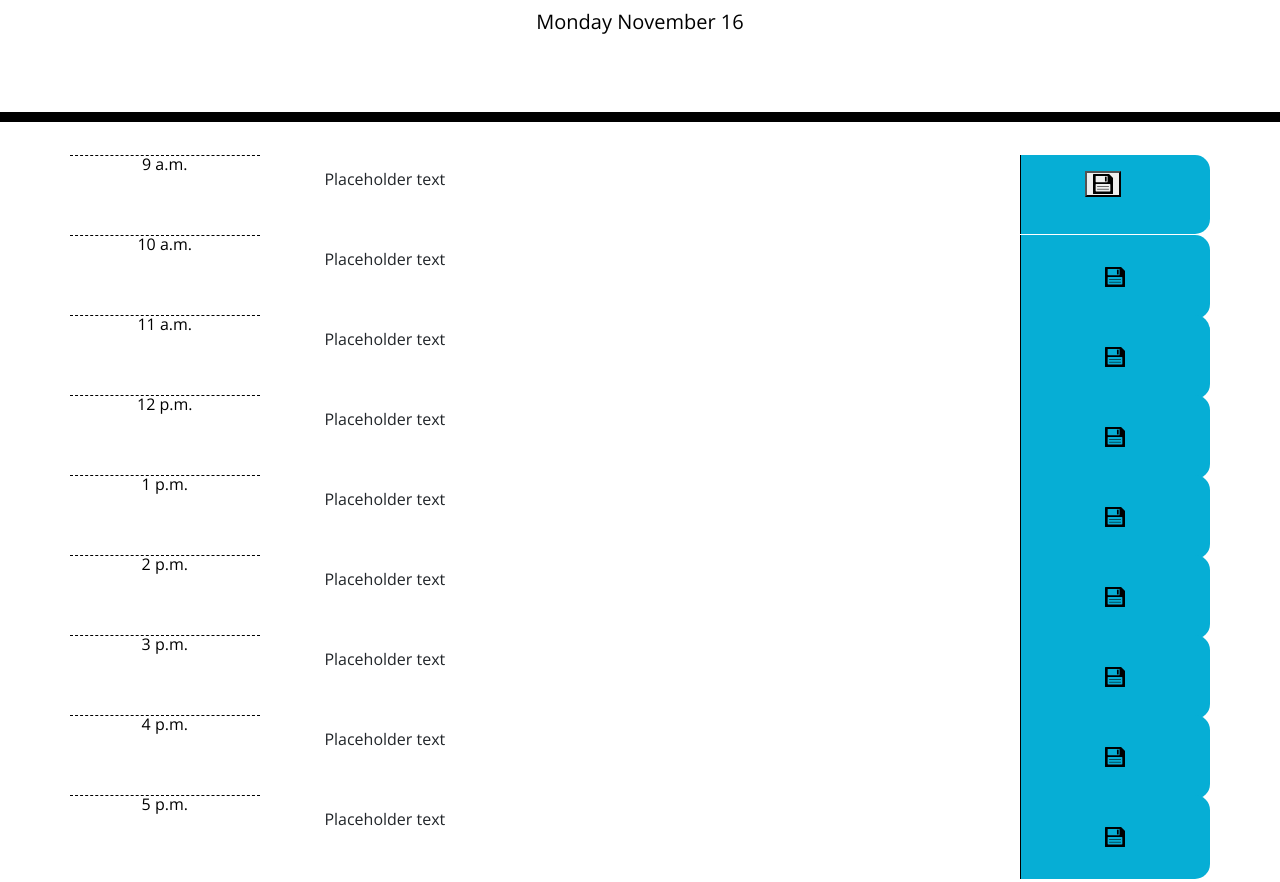
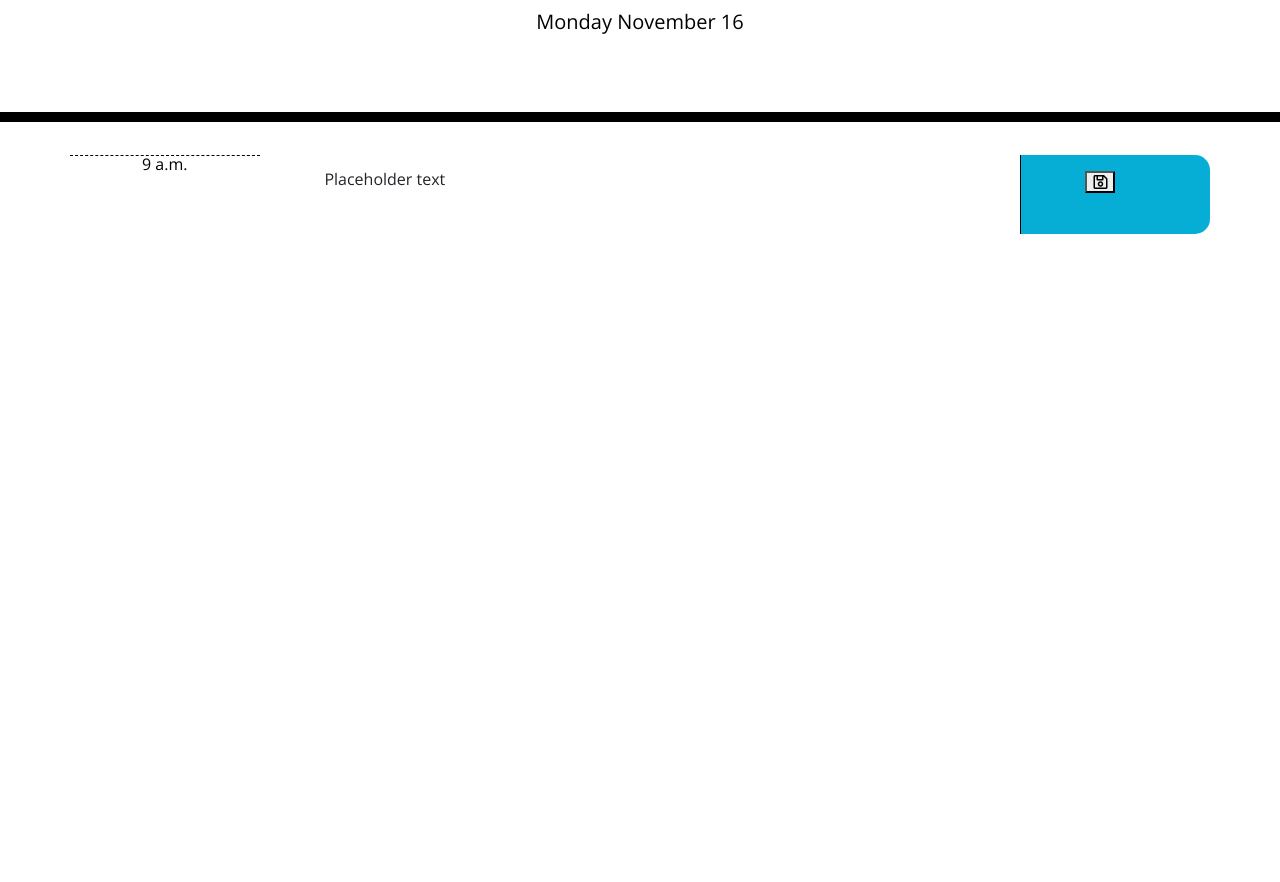
Before and after one commit to jyc5331/calendar, a plain HTML site: page index.html in a window 1280 px wide. Shown: the part 182-1064 px from the top of the page. After the commit the page ends 800 px from the top, so only its background shows below. Drawn offline with nearby package versions, Linux system fonts and the light colour scheme.

Commit message:
changed icon to fontawesome and adjusted class

```diff
--- a/Develop/script.js
+++ b/Develop/script.js
@@ -16,7 +16,15 @@ document.getElementById("currentDay").innerHTML = formatAMPM();
       console.log(time);
       console.log(row);
 
+//button adjustments
+document.querySelector(".saveBtn");
+buttonEl.addEventListener("click", function() {
+    alert("button clicked");
+  });
+
       //local storage code
+
+      //  when the user clicks the save icon tasks are saved to local storage
 
 
      // moment().hour(Number); was suggested by Chris to get time background shift up and running
--- a/index.html
+++ b/index.html
@@ -38,95 +38,7 @@
             Placeholder text
           </div>
           <div class="col saveBtn">
-            <button onclick="myFunction()"><img class="saveBtnImg" src="develop/save-icon.svg" height="20px" width="20px"></button>
-          </div>
-        </div>
-        <div class="row">
-          <div class="col hour">
-            10 a.m.
-          </div>
-          <div class="col-8">
-            Placeholder text
-          </div>
-          <div class="col saveBtn">
-            <img class="saveBtnImg" src="develop/save-icon.svg" height="20px" width="20px">
-          </div>
-        </div>
-        <div class="row">
-          <div class="col hour">
-            11 a.m.
-          </div>
-          <div class="col-8">
-            Placeholder text
-          </div>
-          <div class="col saveBtn">
-            <img class="saveBtnImg" src="develop/save-icon.svg" height="20px" width="20px">
-          </div>
-        </div>
-        <div class="row">
-          <div class="col hour">
-            12 p.m.
-          </div>
-          <div class="col-8">
-            Placeholder text
-          </div>
-          <div class="col saveBtn">
-            <img class="saveBtnImg" src="develop/save-icon.svg" height="20px" width="20px">
-          </div>
-        </div>
-        <div class="row">
-          <div class="col hour">
-            1 p.m.
-          </div>
-          <div class="col-8">
-            Placeholder text
-          </div>
-          <div class="col saveBtn">
-            <img class="saveBtnImg" src="develop/save-icon.svg" height="20px" width="20px">
-          </div>
-        </div>
-        <div class="row">
-          <div class="col hour">
-            2 p.m.
-          </div>
-          <div class="col-8">
-            Placeholder text
-          </div>
-          <div class="col saveBtn">
-            <img class="saveBtnImg" src="develop/save-icon.svg" height="20px" width="20px">
-          </div>
-        </div>
-        <div class="row">
-          <div class="col hour">
-            3 p.m.
-          </div>
-          <div class="col-8">
-            Placeholder text
-          </div>
-          <div class="col saveBtn">
-            <img class="saveBtnImg" src="develop/save-icon.svg" height="20px" width="20px">
-          </div>
-        </div>
-        <div class="row">
-          <div class="col hour">
-            4 p.m.
-          </div>
-          <div class="col-8">
-            Placeholder text
-          </div>
-          <div class="col saveBtn">
-            <img class="saveBtnImg" src="develop/save-icon.svg" height="20px" width="20px">
-          </div>
-        </div>
-        <div class="row">
-          <div class="col hour">
-            5 p.m.
-          </div>
-          <div class="col-8">
-            Placeholder text
-          </div>
-          <div class="col saveBtn">
-            <img class="saveBtnImg" src="develop/save-icon.svg" height="20px" width="20px">
+            <button class=".saveBtnImg"><i class="far fa-save"></i></button>
           </div>
         </div>
       </div> <!--container div-->
```
